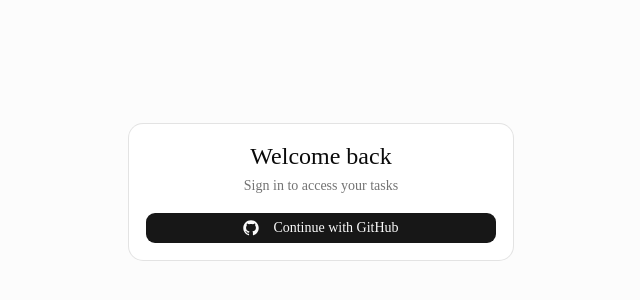
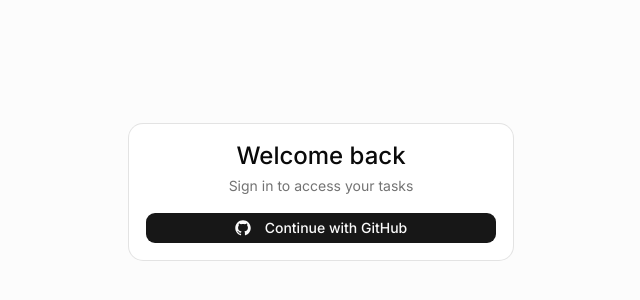
Before and after one commit to ContactAlanGreen-Portfolio-s/Project-1-Full-Stack-Todo-App-with-Auth, a Next.js app: page /signin in a window 1280 px wide. Shown: the part 208-508 px from the top of the page, without its empty margins (319-959 px from the left). Built offline with nearby package versions, Linux system fonts and the light colour scheme.

Commit message:
feat: setup tanstack query and custom hooks (#14)

```diff
--- a/package.json
+++ b/package.json
@@ -15,6 +15,7 @@
     "@prisma/adapter-pg": "^7.7.0",
     "@prisma/client": "^7.7.0",
     "@radix-ui/react-icons": "^1.3.2",
+    "@tanstack/react-query-devtools": "^5.99.0",
     "class-variance-authority": "^0.7.1",
     "clsx": "^2.1.1",
     "lucide-react": "^1.8.0",
--- a/src/app/layout.tsx
+++ b/src/app/layout.tsx
@@ -1,33 +1,38 @@
-import type { Metadata } from "next";
-import { Geist, Geist_Mono } from "next/font/google";
+// src/app/layout.tsx — wrap app in providers
+"use client";
+
+import { SessionProvider } from "next-auth/react";
+import { QueryClient, QueryClientProvider } from "@tanstack/react-query";
+import { ReactQueryDevtools } from "@tanstack/react-query-devtools";
+import { useState } from "react";
+import { makeQueryClient } from "@/lib/query-client";
+import { Toaster } from "@/components/ui/sonner";
+import { Inter } from "next/font/google";
 import "./globals.css";
 
-const geistSans = Geist({
-  variable: "--font-geist-sans",
-  subsets: ["latin"],
-});
-
-const geistMono = Geist_Mono({
-  variable: "--font-geist-mono",
-  subsets: ["latin"],
-});
-
-export const metadata: Metadata = {
-  title: "Create Next App",
-  description: "Generated by create next app",
-};
+const inter = Inter({ subsets: ["latin"] });
 
 export default function RootLayout({
   children,
-}: Readonly<{
+}: {
   children: React.ReactNode;
-}>) {
+}) {
+  // useState ensures we don't recreate the client on every render
+  const [queryClient] = useState(() => makeQueryClient());
+
   return (
-    <html
-      lang="en"
-      className={`${geistSans.variable} ${geistMono.variable} h-full antialiased`}
-    >
-      <body className="min-h-full flex flex-col">{children}</body>
+    <html lang="en">
+      <body className={inter.className}>
+        <SessionProvider>
+          <QueryClientProvider client={queryClient}>
+            {children}
+            <Toaster />
+            {process.env.NODE_ENV === "development" && (
+              <ReactQueryDevtools initialIsOpen={false} />
+            )}
+          </QueryClientProvider>
+        </SessionProvider>
+      </body>
     </html>
   );
 }
--- a/src/lib/query-client.ts
+++ b/src/lib/query-client.ts
@@ -0,0 +1,14 @@
+// src/lib/query-client.ts
+import { QueryClient } from "@tanstack/react-query";
+
+export function makeQueryClient() {
+  return new QueryClient({
+    defaultOptions: {
+      queries: {
+        staleTime: 60 * 1000, // 1 minute — don't refetch unnecessarily
+        retry: 1, // retry failed requests once
+        refetchOnWindowFocus: false, // don't refetch when user tabs back
+      },
+    },
+  });
+}
```
Also changed, not shown: 1 other file (tests, documents, lock files or other folders).
